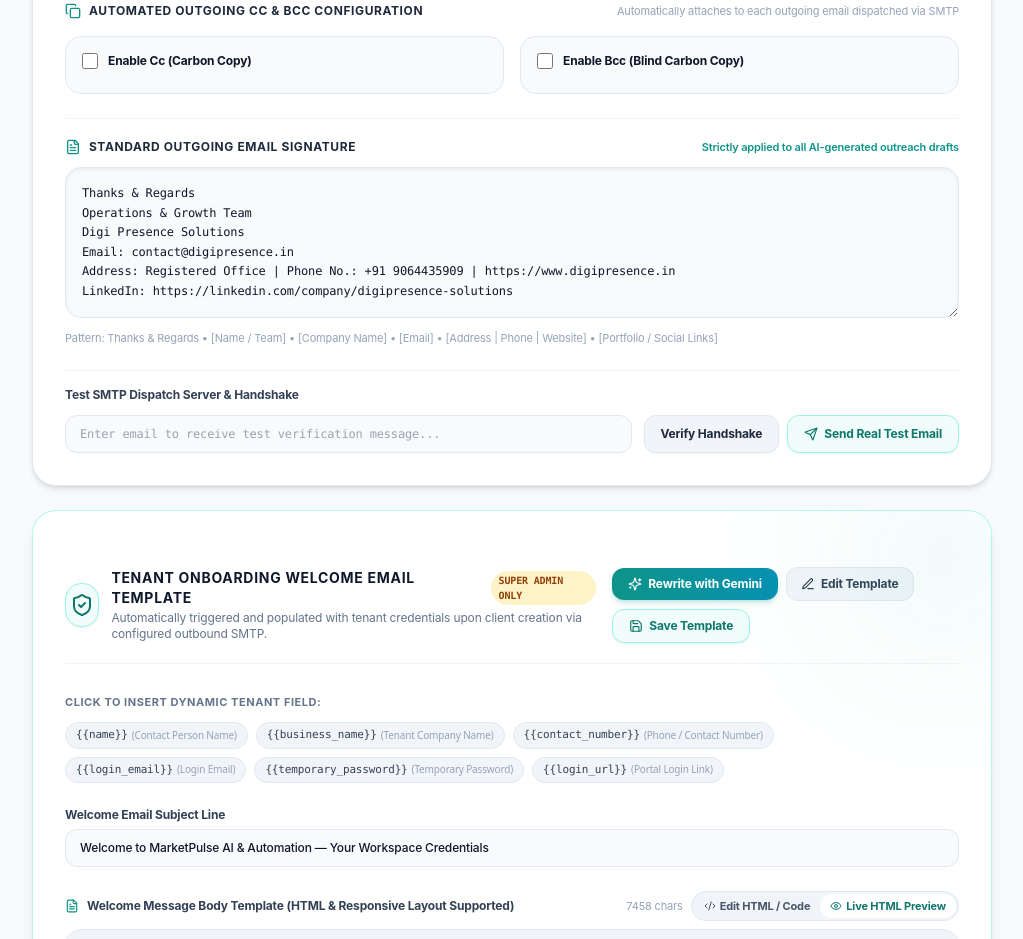
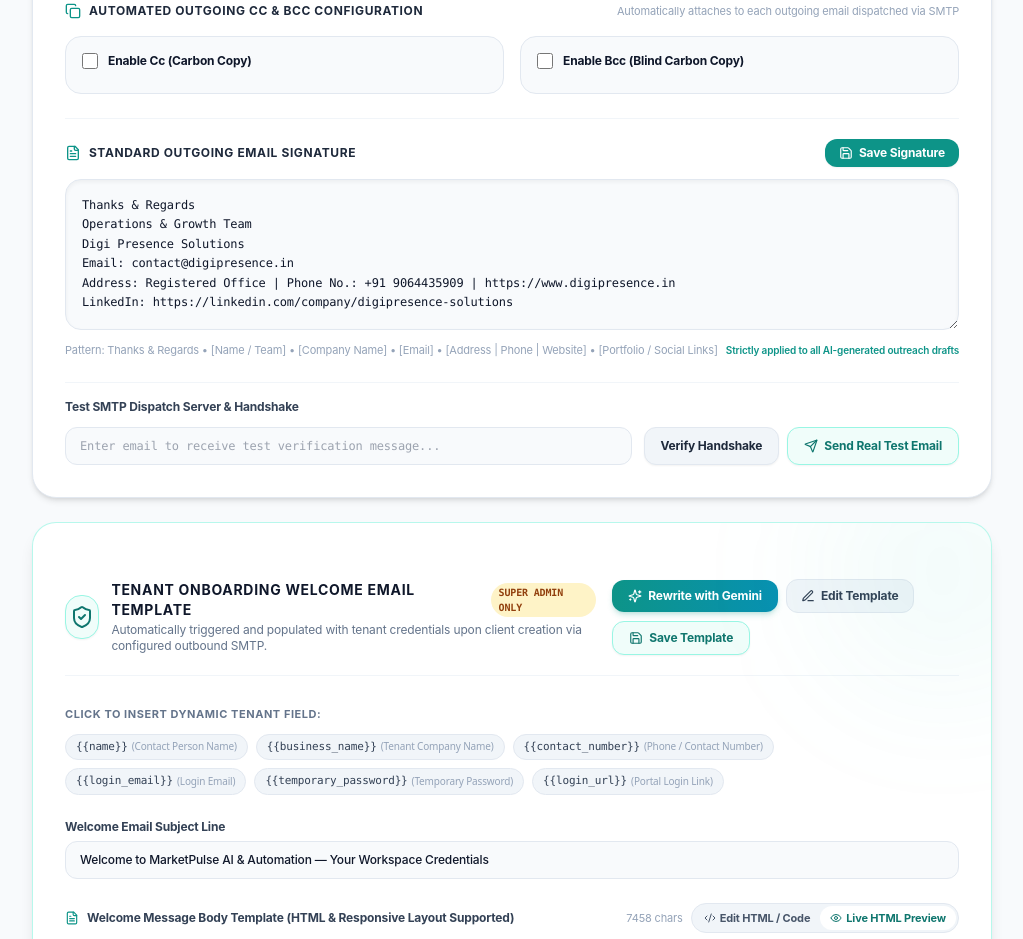
Before and after one commit to bkh786/email-outreach-automation, a Next.js app: page /settings in a window 1280 px wide. Shown: the part 960-1899 px from the top of the page, without its empty margins (256-1279 px from the left). Built offline with nearby package versions, Linux system fonts and the light colour scheme; no server answers; the database is empty; sample sign-in values are in the browser's storage.

Commit message:
fix(signature): add direct signature save button, sync to profiles table, and protect from autofill overwriting

```diff
--- a/src/app/api/brand/autofill/route.ts
+++ b/src/app/api/brand/autofill/route.ts
@@ -19,6 +19,7 @@ export async function POST(req: NextRequest) {
 
     // Resolve API key from body, database user_configs, or system env
     let activeKey = apiKey;
+    let existingSignature: string | null = null;
 
     if (!activeKey || activeKey.trim() === '') {
       try {
@@ -33,6 +34,15 @@ export async function POST(req: NextRequest) {
             .single();
           if (config?.gemini_api_key) {
             activeKey = config.gemini_api_key;
+          }
+
+          const { data: prof } = await adminSupabase
+            .from('profiles')
+            .select('email_signature')
+            .eq('id', user.id)
+            .single();
+          if (prof?.email_signature && prof.email_signature.trim().length > 0) {
+            existingSignature = prof.email_signature;
           }
         }
         if (!activeKey) {
@@ -246,7 +256,7 @@ Return ONLY valid JSON matching this schema without markdown code fences or conv
         strengths_and_certifications: finalStrengths,
         services_offered: finalServices,
         target_markets: finalMarkets,
-        email_signature: finalSignature,
+        email_signature: existingSignature || finalSignature,
       }
     });
   } catch (error: any) {
--- a/src/app/api/config/save/route.ts
+++ b/src/app/api/config/save/route.ts
@@ -47,11 +47,22 @@ export async function POST(req: NextRequest) {
     // Sync email_signature to profiles table if provided
     if (config?.email_signature !== undefined && userId) {
       try {
-        await adminSupabase.from('profiles').upsert({
-          id: userId,
-          email_signature: config.email_signature,
-          updated_at: new Date().toISOString(),
-        }, { onConflict: 'id' });
+        const { error: updateErr } = await adminSupabase
+          .from('profiles')
+          .update({
+            email_signature: config.email_signature,
+            updated_at: new Date().toISOString(),
+          })
+          .eq('id', userId);
+
+        if (updateErr) {
+          console.warn('Profiles update error, attempting upsert fallback:', updateErr);
+          await adminSupabase.from('profiles').upsert({
+            id: userId,
+            email_signature: config.email_signature,
+            updated_at: new Date().toISOString(),
+          }, { onConflict: 'id' });
+        }
       } catch (err) {
         console.error('Error syncing email_signature to profiles table:', err);
       }
--- a/src/app/brand/page.tsx
+++ b/src/app/brand/page.tsx
@@ -104,7 +104,10 @@ export default function BrandProfilePage() {
     if (e) e.preventDefault();
     setIsSaving(true);
     try {
-      await updateProfile(formData);
+      await updateProfile({
+        ...formData,
+        email_signature: formData.email_signature || profile.email_signature || '',
+      });
       setIsSaved(true);
       setTimeout(() => setIsSaved(false), 3500);
     } catch (err: any) {
@@ -153,7 +156,7 @@ export default function BrandProfilePage() {
         strengths_and_certifications: data.profile.strengths_and_certifications || formData.strengths_and_certifications,
         services_offered: data.profile.services_offered?.length ? data.profile.services_offered : formData.services_offered,
         target_markets: data.profile.target_markets?.length ? data.profile.target_markets : formData.target_markets,
-        email_signature: data.profile.email_signature || formData.email_signature,
+        email_signature: profile.email_signature || formData.email_signature || data.profile.email_signature || '',
       };
 
       // Populate form state ONLY (does not save to DB until user clicks Save)
--- a/src/app/settings/page.tsx
+++ b/src/app/settings/page.tsx
@@ -99,7 +99,7 @@ const SMTP_PRESETS: SmtpPreset[] = [
 ];
 
 export default function SettingsPage() {
-  const { userConfig, updateUserConfig, resetToDemoData, profile, currentUserEmail } = useApp();
+  const { userConfig, updateUserConfig, updateProfile, resetToDemoData, profile, currentUserEmail } = useApp();
 
   const isSuperAdmin =
     profile.role === 'super_admin' ||
@@ -112,6 +112,8 @@ export default function SettingsPage() {
   const [selectedPresetId, setSelectedPresetId] = useState<string>('gmail');
   const [isSaving, setIsSaving] = useState(false);
   const [saveSuccess, setSaveSuccess] = useState(false);
+  const [isSavingSignature, setIsSavingSignature] = useState(false);
+  const [signatureSavedFeedback, setSignatureSavedFeedback] = useState<string | null>(null);
 
   // Gemini Test state
   const [isTestingGemini, setIsTestingGemini] = useState(false);
@@ -153,7 +155,7 @@ export default function SettingsPage() {
 
     setFormData({
       ...userConfig,
-      email_signature: userConfig.email_signature || profile.email_signature || '',
+      email_signature: profile.email_signature || userConfig.email_signature || '',
       cc_emails: ccVal,
       bcc_emails: bccVal,
       cc_enabled: userConfig.cc_enabled !== undefined
@@ -272,13 +274,45 @@ export default function SettingsPage() {
     }
   };
 
+  const handleSaveSignature = async () => {
+    setIsSavingSignature(true);
+    setSignatureSavedFeedback(null);
+    try {
+      const sigToSave = formData.email_signature ?? profile.email_signature ?? '';
+      await updateProfile({
+        ...profile,
+        email_signature: sigToSave,
+      });
+      await updateUserConfig({
+        ...formData,
+        email_signature: sigToSave,
+      });
+      setSignatureSavedFeedback('Signature saved to database!');
+      setTimeout(() => setSignatureSavedFeedback(null), 3500);
+    } catch (err: any) {
+      alert('Failed to save signature: ' + (err.message || 'Unknown error'));
+    } finally {
+      setIsSavingSignature(false);
+    }
+  };
+
   const handleSaveSettings = async (e: React.FormEvent) => {
     e.preventDefault();
     setIsSaving(true);
+    try {
+      const sigToSave = formData.email_signature ?? profile.email_signature ?? '';
+      await updateProfile({
+        ...profile,
+        email_signature: sigToSave,
+      });
       await updateUserConfig(formData);
-    setIsSaving(false);
       setSaveSuccess(true);
       setTimeout(() => setSaveSuccess(false), 3000);
+    } catch (err: any) {
+      alert('Error saving configuration: ' + (err.message || 'Unknown error'));
+    } finally {
+      setIsSaving(false);
+    }
   };
 
   const handleTestGeminiKey = async () => {
@@ -694,16 +728,30 @@ export default function SettingsPage() {
 
           {/* Standard Outgoing Email Signature Section */}
           <div className="pt-5 border-t border-slate-100 dark:border-slate-800 space-y-3">
-            <div className="flex flex-col sm:flex-row items-start sm:items-center justify-between gap-1">
+            <div className="flex flex-col sm:flex-row items-start sm:items-center justify-between gap-2">
               <div className="flex items-center gap-2">
                 <FileText className="w-4 h-4 text-teal-600 dark:text-cyan-400" />
                 <h4 className="text-xs font-bold text-slate-800 dark:text-slate-200 uppercase tracking-wider">
                   Standard Outgoing Email Signature
                 </h4>
               </div>
-              <span className="text-[11px] text-teal-600 dark:text-cyan-400 font-semibold">
-                Strictly applied to all AI-generated outreach drafts
+              <div className="flex items-center gap-2.5">
+                {signatureSavedFeedback && (
+                  <span className="flex items-center gap-1.5 text-xs text-emerald-600 dark:text-emerald-400 font-bold bg-emerald-50 dark:bg-emerald-500/10 px-2.5 py-1 rounded-lg border border-emerald-200 dark:border-emerald-500/20 animate-in fade-in">
+                    <CheckCircle2 className="w-3.5 h-3.5" />
+                    <span>{signatureSavedFeedback}</span>
                   </span>
+                )}
+                <button
+                  type="button"
+                  onClick={handleSaveSignature}
+                  disabled={isSavingSignature}
+                  className="flex items-center gap-1.5 px-3.5 py-1.5 rounded-xl bg-teal-600 hover:bg-teal-700 active:scale-95 text-white text-xs font-bold transition-all shadow-sm disabled:opacity-60 cursor-pointer"
+                >
+                  <Save className="w-3.5 h-3.5" />
+                  <span>{isSavingSignature ? 'Saving...' : 'Save Signature'}</span>
+                </button>
+              </div>
             </div>
 
             <div className="space-y-2 text-xs">
@@ -714,9 +762,14 @@ export default function SettingsPage() {
                 placeholder={`Thanks & Regards\nOperations & Growth Team\nDigi Presence Solutions\nEmail: contact@digipresence.in\nAddress: Registered Office | Phone No.: +91 9064435909 | https://www.digipresence.in\nLinkedIn: https://linkedin.com/company/digipresence-solutions`}
                 className="w-full bg-slate-50 dark:bg-[#0B1120] border border-slate-200 dark:border-slate-800 rounded-2xl p-4 text-slate-900 dark:text-slate-200 focus:border-teal-500 dark:focus:border-cyan-500 focus:outline-none font-mono leading-relaxed text-xs shadow-inner"
               />
+              <div className="flex flex-col sm:flex-row items-start sm:items-center justify-between gap-1">
                 <p className="text-[11px] text-slate-400">
                   Pattern: Thanks &amp; Regards &bull; [Name / Team] &bull; [Company Name] &bull; [Email] &bull; [Address | Phone | Website] &bull; [Portfolio / Social Links]
                 </p>
+                <span className="text-[10px] text-teal-600 dark:text-cyan-400 font-semibold">
+                  Strictly applied to all AI-generated outreach drafts
+                </span>
+              </div>
             </div>
           </div>
 
```
Lines whose indentation alone changed are shown as unchanged.
